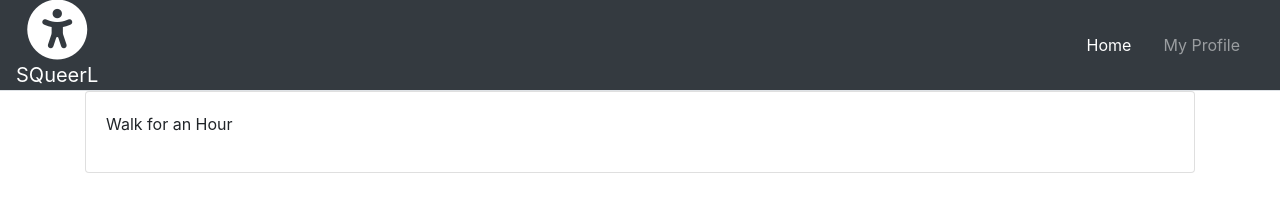
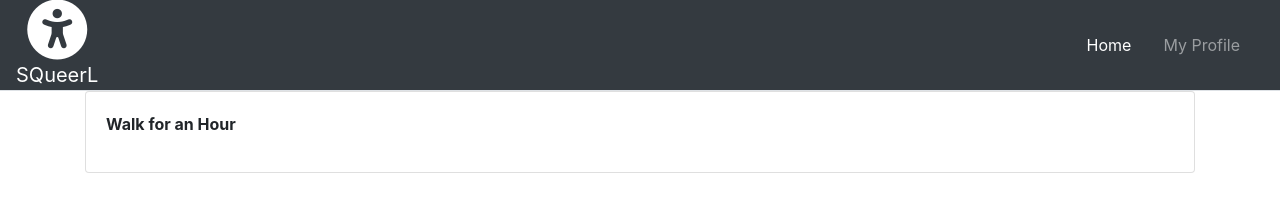
Before and after one commit to M00ny0z/SQueerL, a React (Create React App) app in the folder frontend/: page / in a window 1280 px wide. Shown: the top 202 px of the page. Built offline with nearby package versions, Linux system fonts and the light colour scheme.

Commit message:
Added bold styling

```diff
--- a/frontend/src/styles/index.css
+++ b/frontend/src/styles/index.css
@@ -2,3 +2,7 @@
    text-decoration: none !important;
    color: white !important;
 }
+
+.text-bold {
+   font-weight: bold !important;
+}
```
